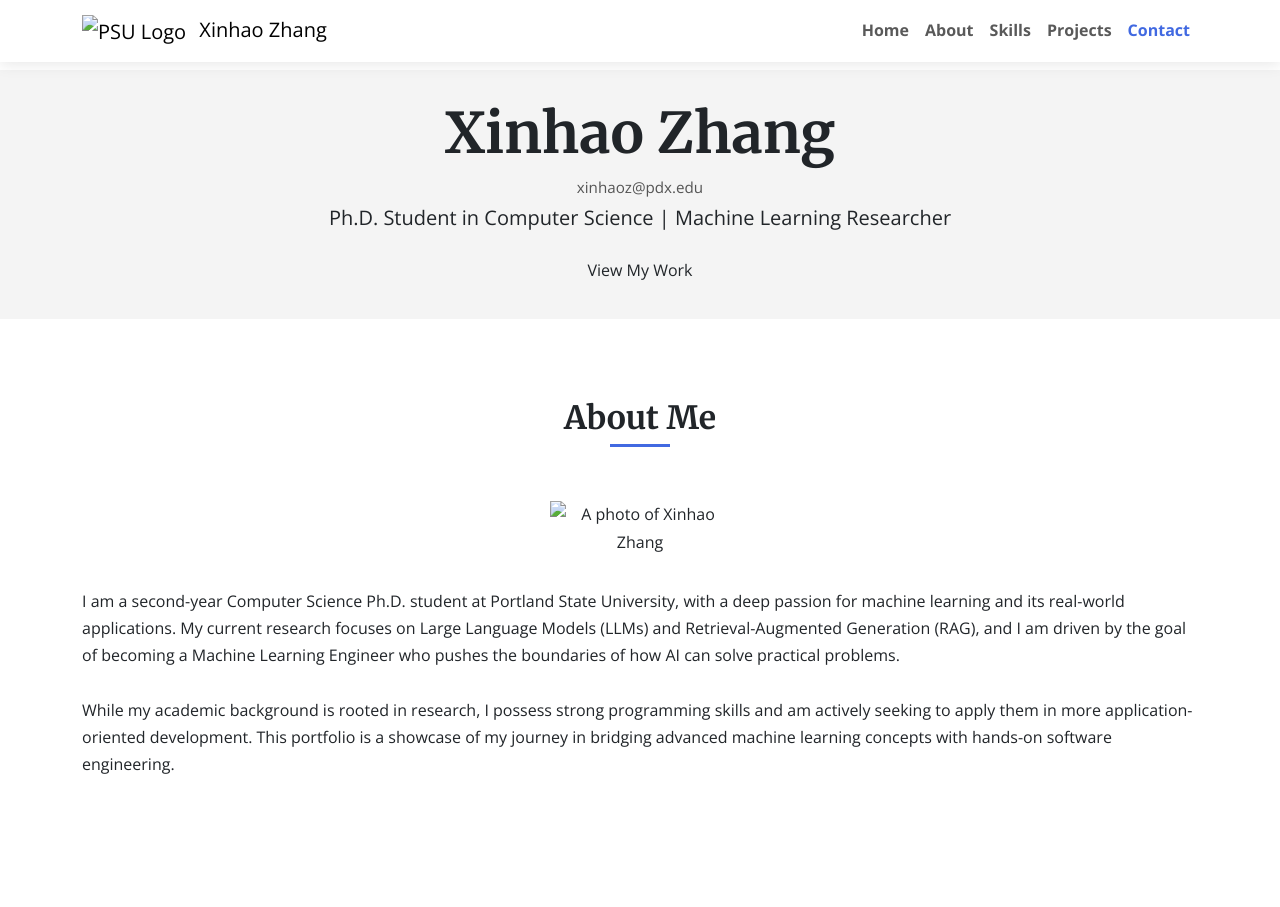
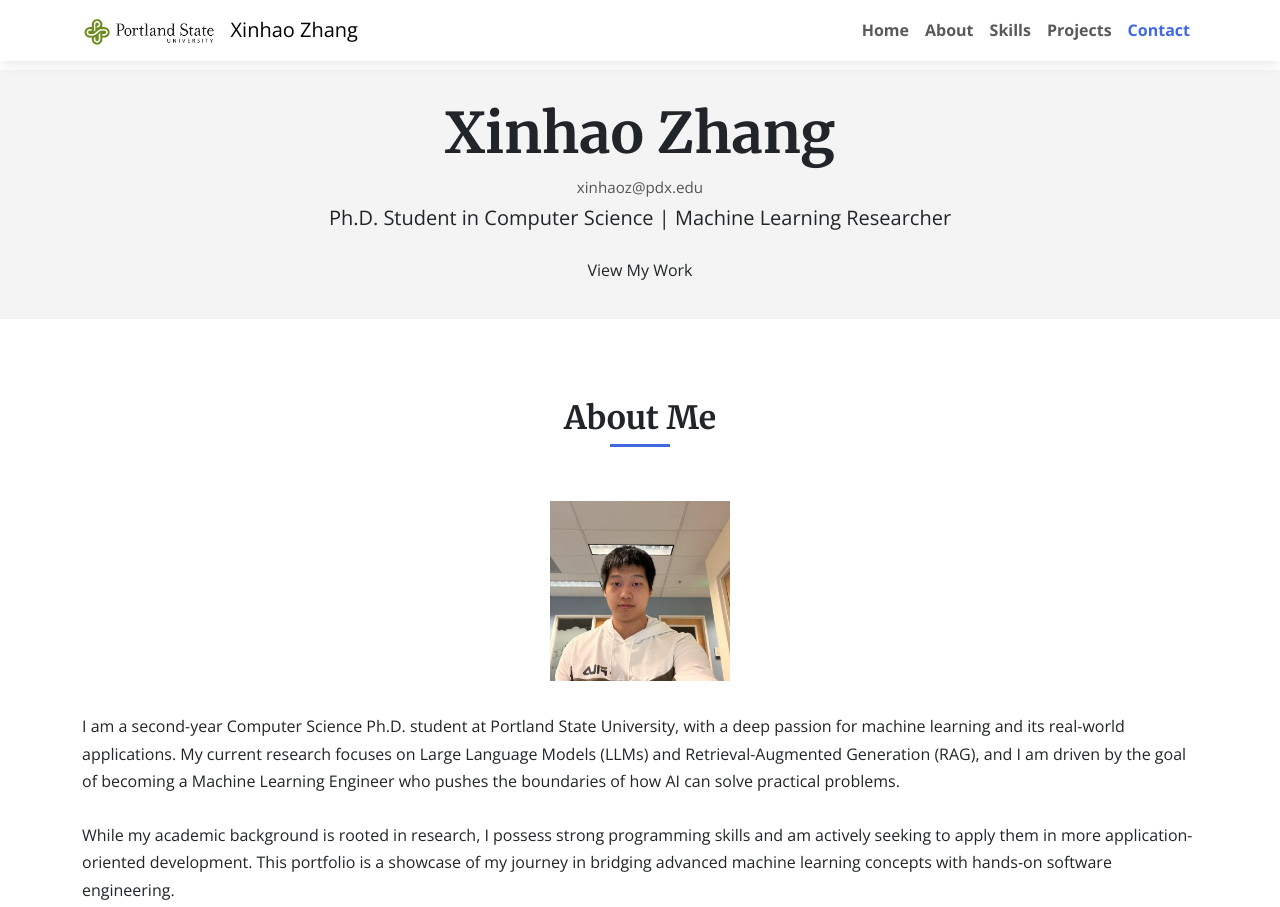
Before and after one commit to XinhaoZh23/web-final-project, a plain HTML site: page index.html in a window 1280 px wide. Shown: the top 907 px of the page. Drawn offline with nearby package versions, Linux system fonts and the light colour scheme; no server answers.

Commit message:
pictures for the websites

```diff
--- a/index.html
+++ b/index.html
@@ -34,7 +34,7 @@
         <div class="container">
           <a class="navbar-brand" href="#">
             <img
-              src="../figure/PSU.png"
+              src="figure/PSU.png"
               alt="PSU Logo"
               style="height: 32px; vertical-align: middle; margin-right: 8px"
             />
@@ -79,7 +79,7 @@
         <div class="container text-center">
           <h2 class="section-title text-center">About Me</h2>
           <img
-            src="../figure/self.jpg"
+            src="figure/self.jpg"
             alt="A photo of Xinhao Zhang"
             class="img-fluid mb-3"
             style="
```
Also changed, not shown: figure/127.0.0.1_5500_web-final-project_index.html(Nest Hub Max).png (added), figure/127.0.0.1_5500_web-final-project_index.html(iPad Air).png (added), figure/127.0.0.1_5500_web-final-project_index.html(iPhone SE).png (added), figure/PSU.png (added), figure/self.jpg (added).
